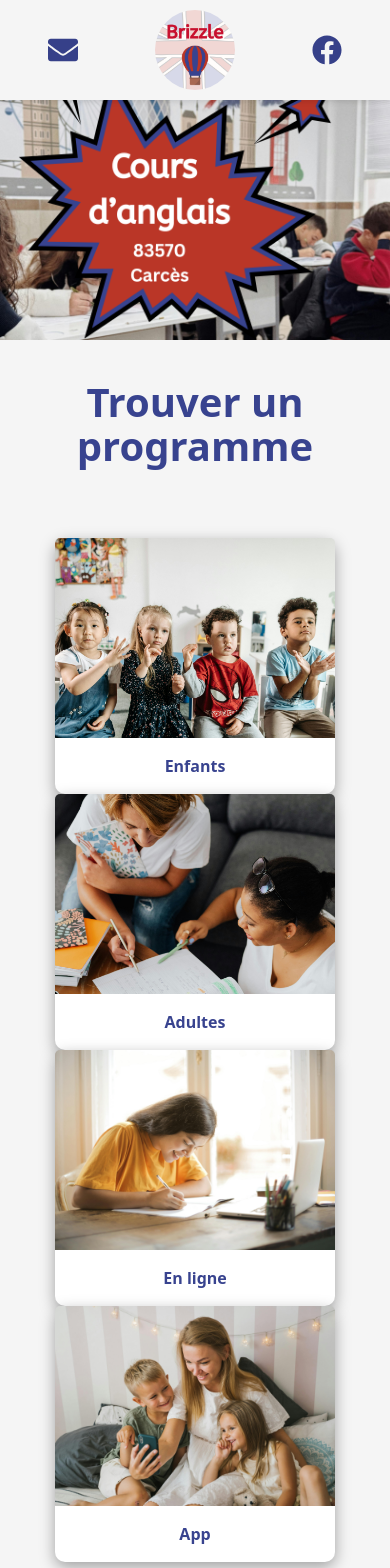
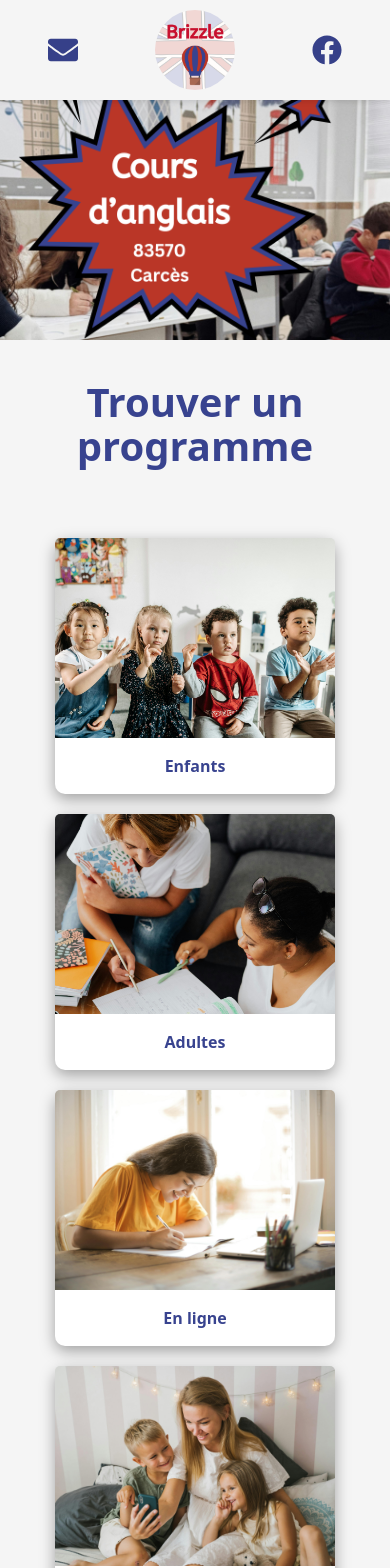
Before and after one commit to GeorginaMudditt/brizzle-website, a React (Vite) app: page / in a window 390 px wide. Shown: the top 1568 px of the page. Built offline with nearby package versions, Linux system fonts and the light colour scheme.

Commit message:
css tweaks

```diff
--- a/src/Offerings.css
+++ b/src/Offerings.css
@@ -14,7 +14,7 @@
 .Offerings .offerings-container {
   display: grid;
   grid-template-columns: 1fr 1fr 1fr 1fr;
-  margin-bottom: 100px;
+  margin-bottom: 80px;
   margin-top: 50px;
 }
 
@@ -44,5 +44,6 @@
 @media (max-width: 576px) {
   .Offerings .offerings-container {
     grid-template-columns: 1fr;
+    gap: 20px;
   }
 }
```
